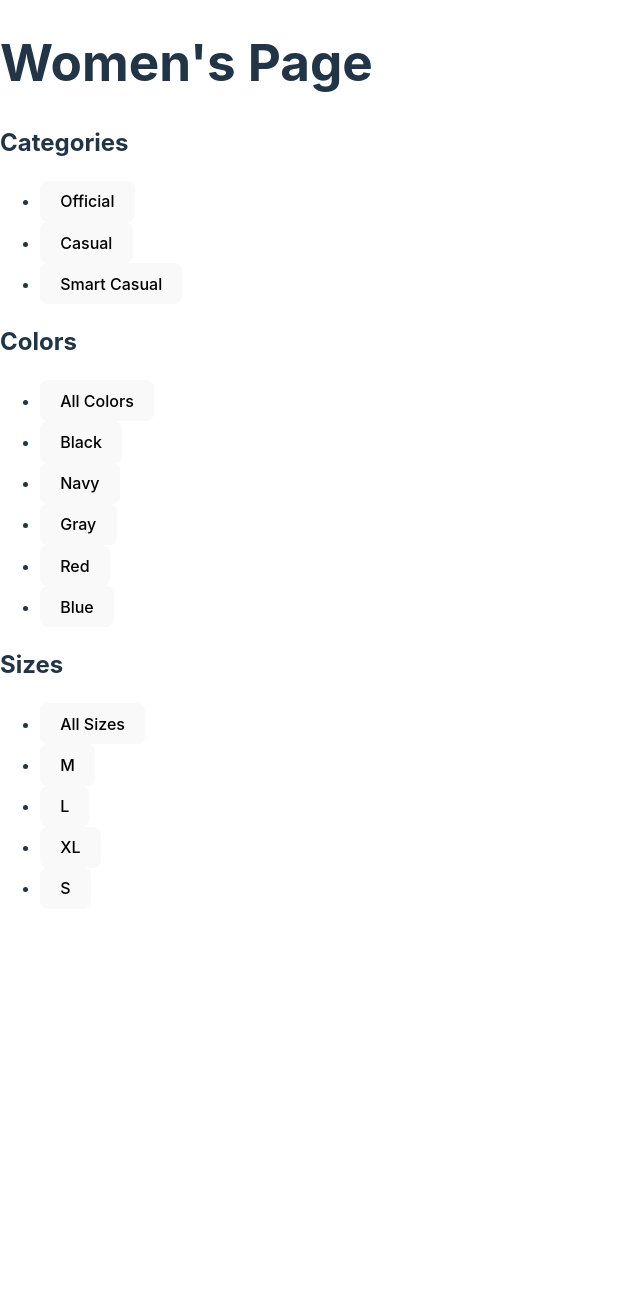
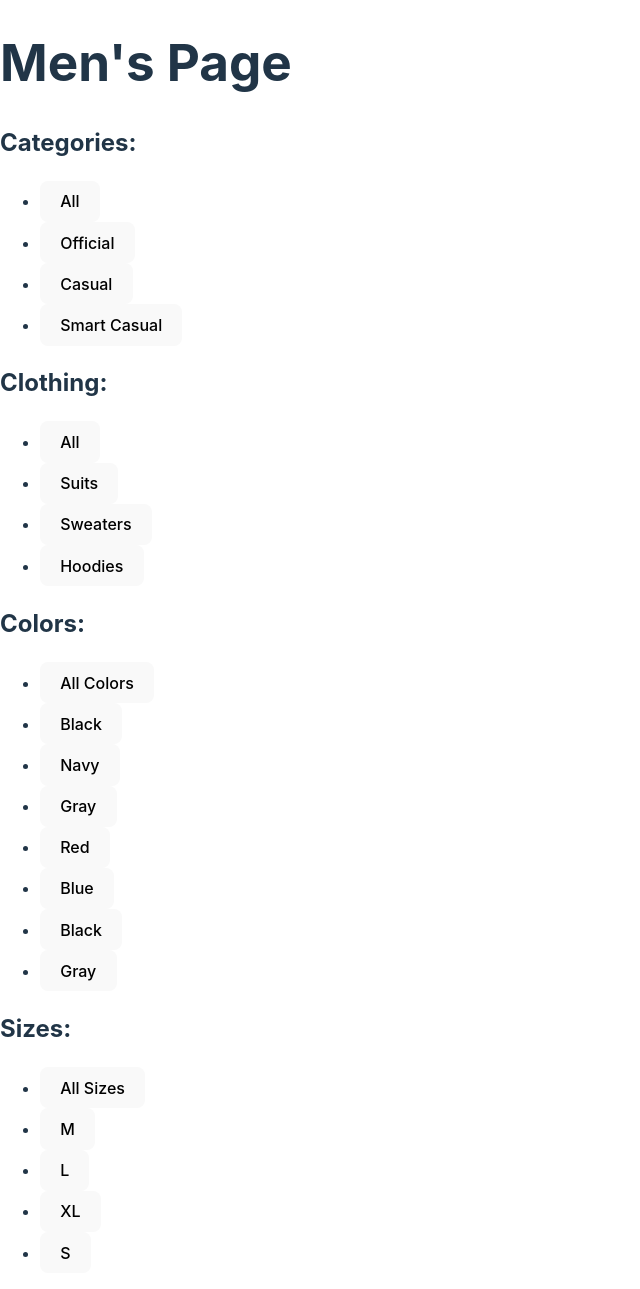
Before and after one commit to Ian-Ndungu/Digaga-Clads, a React (Vite) app: page / in a window 1280 px wide. Shown: the whole page, without its empty margins (0-640 px from the left). Before the commit the page ends 925 px from the top, so only its background shows below. Built offline with nearby package versions, Linux system fonts and the light colour scheme.

Commit message:
added functionality

```diff
--- a/src/women.jsx
+++ b/src/women.jsx
@@ -1,6 +1,16 @@
 import React, { useState } from 'react';
+import './women.css'
 
-const WomenData = [
+const Men = () => {
+  const [selectedCategory, setSelectedCategory] = useState('All');
+  const [selectedClothing, setSelectedClothing] = useState('All');
+  const [selectedColor, setSelectedColor] = useState('All');
+  const [selectedSize, setSelectedSize] = useState('All');
+  //All is to reset the selection to default for the user.
+
+
+  //test data to see functionality
+  const menData = [
     {
       id: 1,
       name: 'Suits',
@@ -31,85 +41,106 @@ const WomenData = [
     },
   ];
 
-const Women = () => {
-  const [selectedCategory, setSelectedCategory] = useState('All');
-  const [selectedColor, setSelectedColor] = useState('All');
-  const [selectedSize, setSelectedSize] = useState('All');
-
-  const handleCategoryFilter = (category) => {
-    setSelectedCategory(category);
-    setSelectedColor('All');
-    setSelectedSize('All');
+  // clothing by user selection
+  const getAvailableClothing = () => {
+    if (selectedCategory === 'All') {
+      return menData;
+    }
+    return menData.filter((item) => item.category === selectedCategory);
   };
 
-  const handleColorFilter = (color) => {
-    setSelectedColor(color);
+  // color by user selection
+  const getAvailableColors = () => {
+    if (selectedClothing === 'All') {
+      return getAvailableClothing().flatMap((item) =>
+        item.details.map((detail) => detail.color)
+      );
+    }
+    return getAvailableClothing()
+      .find((item) => item.name === selectedClothing)
+      .details.map((detail) => detail.color);
   };
 
-  const handleSizeFilter = (size) => {
-    setSelectedSize(size);
+  // size by user selection
+  const getAvailableSizes = () => {
+    if (selectedColor === 'All') {
+      return getAvailableClothing()
+        .flatMap((item) => item.details.map((detail) => detail.size))
+        .filter((value, index, self) => self.indexOf(value) === index);
+    }
+    return getAvailableClothing()
+      .find((item) => item.name === selectedClothing)
+      .details.filter((detail) => detail.color === selectedColor)
+      .map((detail) => detail.size);
   };
 
-  const filteredCategories = selectedCategory === 'All'
-    ? WomenData
-    : WomenData.filter((item) => item.category === selectedCategory);
+//filtering based on the data given in the menData
 
   return (
     <div>
-      <h1>Women's Page</h1>
+      <h1>Men's Page</h1>
 
       <div>
-        <h2>Categories</h2>
+        <h2>Categories: </h2>
         <ul>
           <li>
-            <button onClick={() => handleCategoryFilter('Official')}>Official</button>
+            <button id="mainButton" onClick={() => setSelectedCategory('All')}>All</button>
           </li>
           <li>
-            <button onClick={() => handleCategoryFilter('Casual')}>Casual</button>
+            <button id="mainButton" onClick={() => setSelectedCategory('Official')}>Official</button>
           </li>
           <li>
-            <button onClick={() => handleCategoryFilter('Smart Casual')}>Smart Casual</button>
+            <button id="mainButton" onClick={() => setSelectedCategory('Casual')}>Casual</button>
+          </li>
+          <li>
+            <button id="mainButton" onClick={() => setSelectedCategory('Smart Casual')}>Smart Casual</button>
           </li>
         </ul>
       </div>
 
       <div>
-        <h2>Colors</h2>
+        <h2>Clothing: </h2>
         <ul>
           <li>
-            <button onClick={() => handleColorFilter('All')}>All Colors</button>
+            <button onClick={() => setSelectedClothing('All')}>All</button>
           </li>
-          {filteredCategories.flatMap(item => item.details.map(detail => detail.color))
-            .filter((color, index, self) => self.indexOf(color) === index)
-            .map((color) => (
-              <li key={color}>
-                <button onClick={() => handleColorFilter(color)}>
-                  {color}
-                </button>
+          {getAvailableClothing().map((item) => (
+            <li key={item.name}>
+              <button id="mainButton" onClick={() => setSelectedClothing(item.name)}>{item.name}</button>
             </li>
           ))}
         </ul>
       </div>
 
       <div>
-        <h2>Sizes</h2>
+        <h2>Colors: </h2>
         <ul>
           <li>
-            <button onClick={() => handleSizeFilter('All')}>All Sizes</button>
+            <button onClick={() => setSelectedColor('All')}>All Colors</button>
           </li>
-          {filteredCategories.flatMap(item => item.details.map(detail => detail.size))
-            .filter((size, index, self) => self.indexOf(size) === index)
-            .map((size) => (
+          {getAvailableColors().map((color) => (
+            <li key={color}>
+              <button id="mainButton" onClick={() => setSelectedColor(color)}>{color}</button>
+            </li>
+          ))}
+        </ul>
+      </div>
+
+      <div>
+        <h2>Sizes: </h2>
+        <ul>
+          <li>
+            <button onClick={() => setSelectedSize('All')}>All Sizes</button>
+          </li>
+          {getAvailableSizes().map((size) => (
             <li key={size}>
-                <button onClick={() => handleSizeFilter(size)}>
-                  {size}
-                </button>
+              <button id="mainButton" onClick={() => setSelectedSize(size)}>{size}</button>
             </li>
           ))}
         </ul>
       </div>
     </div>
   );
-}
+};
 
-export default Women;
+export default Men;
```
Lines whose indentation alone changed are shown as unchanged.
